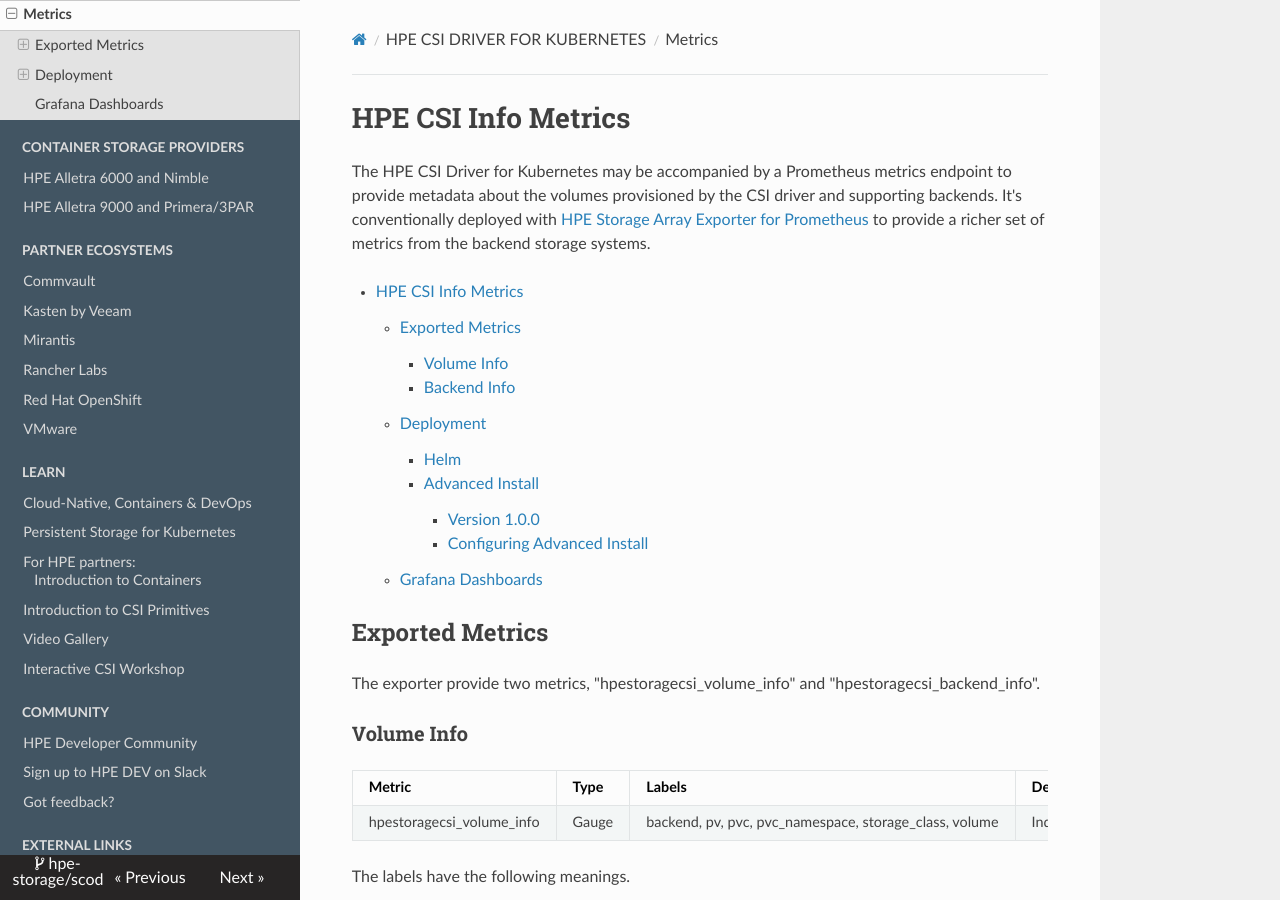
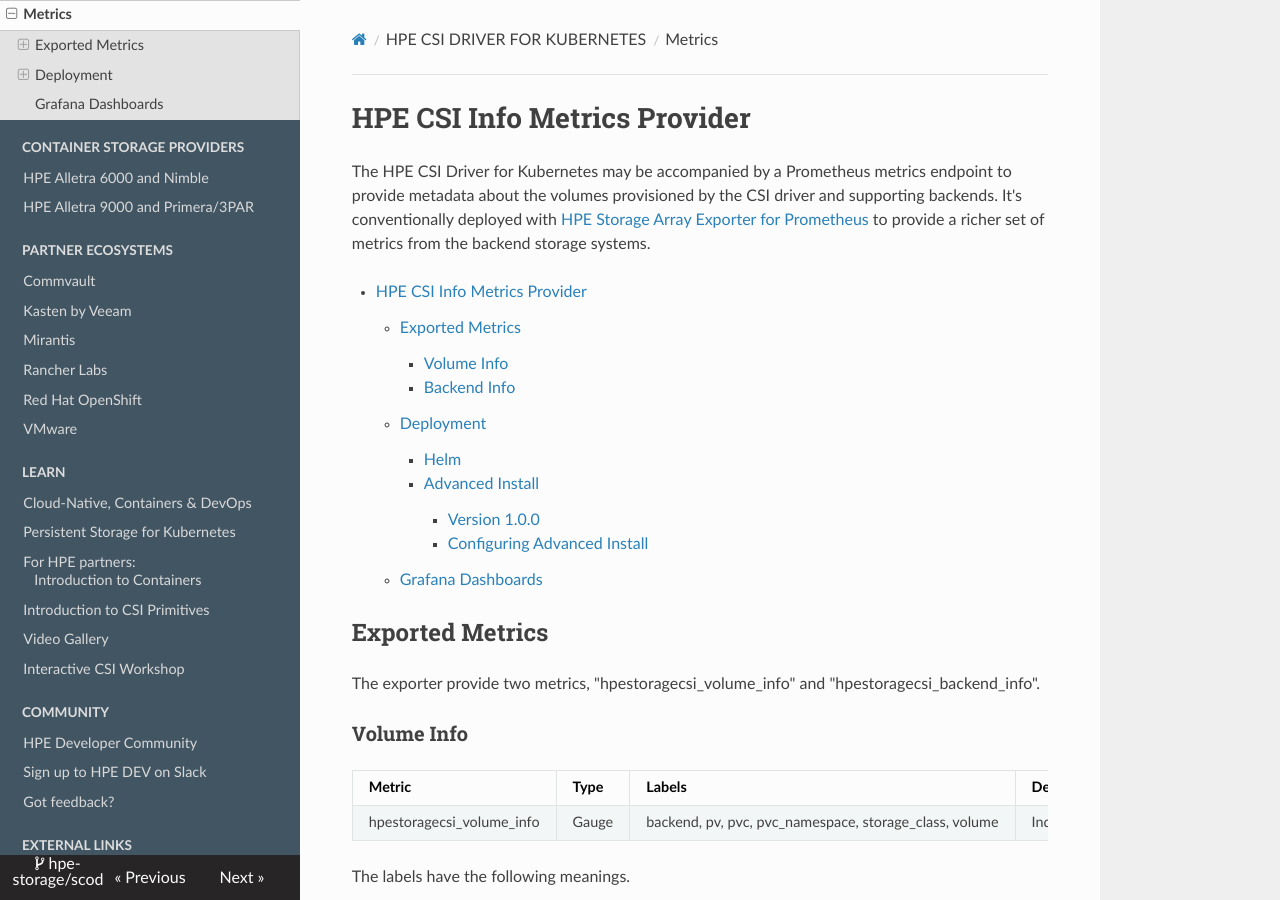
Before and after one commit to hpe-storage/scod, an MkDocs documentation site: the page built from docs/csi_driver/metrics.md, in a window 1280 px wide and 900 px high. Built offline with MkDocs 1.6.1, drawn with Linux system fonts in a browser that asks for light colours; nearby versions of some CDN libraries.

Commit message:
more nits
Signed-off-by: Michael Mattsson <michael.mattsson@gmail.com>

```diff
--- a/docs/csi_driver/metrics.md
+++ b/docs/csi_driver/metrics.md
@@ -1,4 +1,4 @@
-# HPE CSI Info Metrics
+# HPE CSI Info Metrics Provider
 
 The HPE CSI Driver for Kubernetes may be accompanied by a Prometheus metrics endpoint to provide metadata about the volumes provisioned by the CSI driver and supporting backends. It's conventionally deployed with [HPE Storage Array Exporter for Prometheus](https://hpe-storage.github.io/array-exporter) to provide a richer set of metrics from the backend storage systems.
 
```
